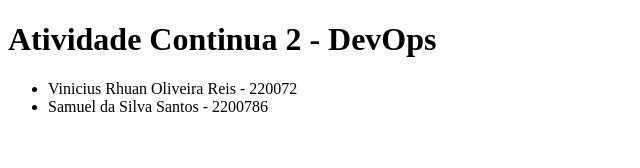
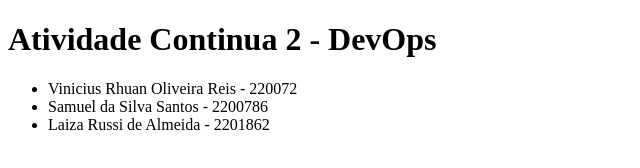
Before and after one commit to ViniciusROReis07/devops-ac2, a plain HTML site: page index.html in a window 1280 px wide. Shown: the whole page, without its empty margins (0-640 px from the left). Drawn offline with Linux system fonts and the light colour scheme.

Commit message:
adicionar nome

```diff
--- a/index.html
+++ b/index.html
@@ -10,6 +10,7 @@
     <ul>
         <li>Vinicius Rhuan Oliveira Reis - 220072</li>
         <li>Samuel da Silva Santos - 2200786 </li>
+        <li>Laiza Russi de Almeida - 2201862</li>
     </ul>
 </body>
 </html>
```
